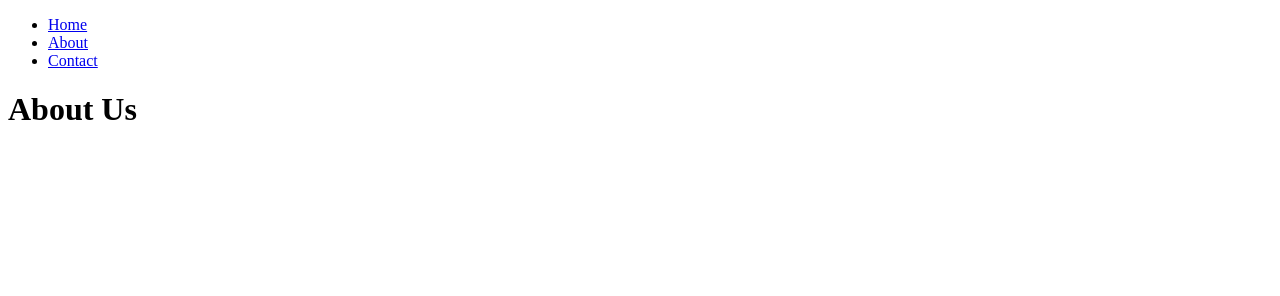
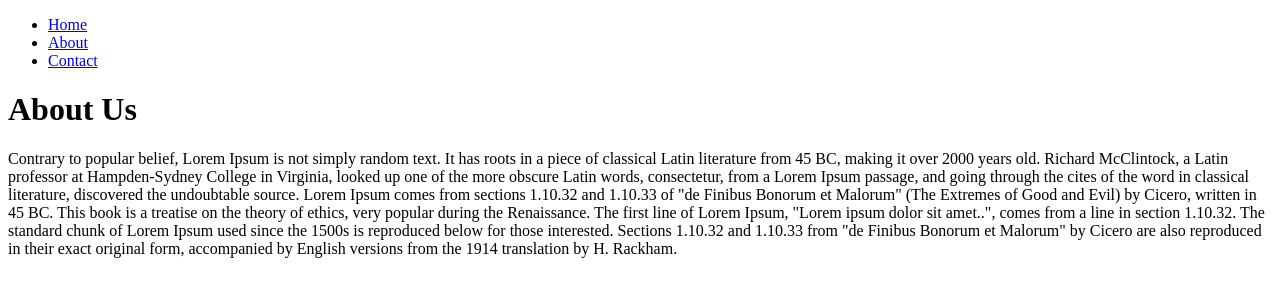
Before and after one commit to sprashantofficial/sprashantofficial.github.io, a plain HTML site: page about.html in a window 1280 px wide. Drawn offline with Linux system fonts and the light colour scheme.

Commit message:
Added data

```diff
--- a/about.html
+++ b/about.html
@@ -12,5 +12,12 @@
 		</ul>
 	</nav>
 	<h1>About Us</h1>
+
+	<p>
+		Contrary to popular belief, Lorem Ipsum is not simply random text. It has roots in a piece of classical Latin literature from 45 BC, making it over 2000 years old. Richard McClintock, a Latin professor at Hampden-Sydney College in Virginia, looked up one of the more obscure Latin words, consectetur, from a Lorem Ipsum passage, and going through the cites of the word in classical literature, discovered the undoubtable source. Lorem Ipsum comes from sections 1.10.32 and 1.10.33 of "de Finibus Bonorum et Malorum" (The Extremes of Good and Evil) by Cicero, written in 45 BC. This book is a treatise on the theory of ethics, very popular during the Renaissance. The first line of Lorem Ipsum, "Lorem ipsum dolor sit amet..", comes from a line in section 1.10.32.
+
+		The standard chunk of Lorem Ipsum used since the 1500s is reproduced below for those interested. Sections 1.10.32 and 1.10.33 from "de Finibus Bonorum et Malorum" by Cicero are also reproduced in their exact original form, accompanied by English versions from the 1914 translation by H. Rackham.
+
+	</p>
 </body>
 </html>
```
Also changed, not shown: contact.html (+8 -0 lines), index.html (+2 -0 lines).
